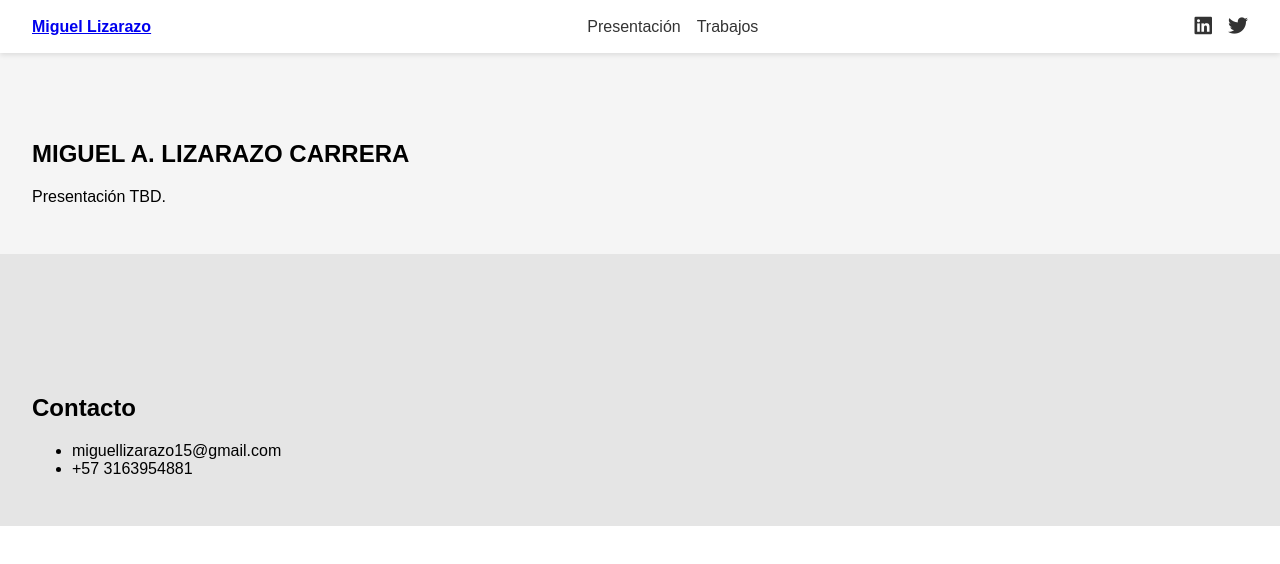
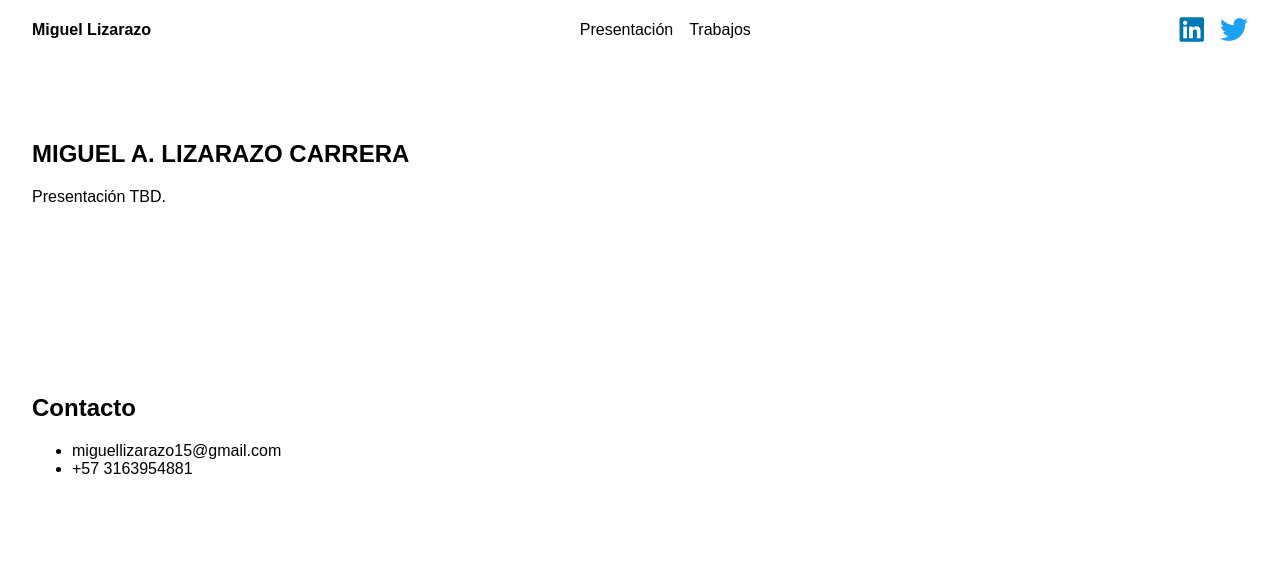
Before and after one commit to miguel-lizarazo/miguellizarazo, a plain HTML site: page index.html in a window 1280 px wide. Drawn offline with Linux system fonts and the light colour scheme.

Commit message:
Update index.html
colores

```diff
--- a/index.html
+++ b/index.html
@@ -18,13 +18,15 @@
     body {
       margin: 0;
       font-family: sans-serif;
+      background: #fff;
+      color: #000;
     }
     header {
       position: fixed;
       top: 0;
       width: 100%;
       background: #fff;
-      box-shadow: 0 2px 5px rgba(0,0,0,0.1);
+      box-shadow: none;
       z-index: 1000;
     }
     nav {
@@ -34,9 +36,10 @@
       padding: 1rem 2rem;
     }
     /* Marca (solo texto) */
-    .brand {
+    .brand a {
       font-weight: bold;
-      color: #333;
+      color: #000;
+      text-decoration: none;
     }
     /* Enlaces de navegación */
     .nav-links {
@@ -48,7 +51,7 @@
     }
     .nav-links a {
       text-decoration: none;
-      color: #333;
+      color: #000;
       font-weight: 500;
     }
     /* Íconos sociales */
@@ -60,20 +63,26 @@
       padding: 0;
     }
     .social a {
-      color: #333;
       text-decoration: none;
     }
     .social i {
-      font-size: 1.25rem;
+      font-size: 1.75rem;
     }
+    .social .fa-linkedin {
+      color: #0077B5;
+    }
+    .social .fa-twitter {
+      color: #1DA1F2;
+    }
+    /* Secciones con fondo blanco */
     section {
       padding: 120px 2rem 2rem;
+      background: #fff;
     }
-    #presentacion {
-      background: #f5f5f5;
-    }
+    /* Elimina tonos de gris */
+    #presentacion,
     #trabajos {
-      background: #e5e5e5;
+      background: #fff;
     }
   </style>
 </head>
```
